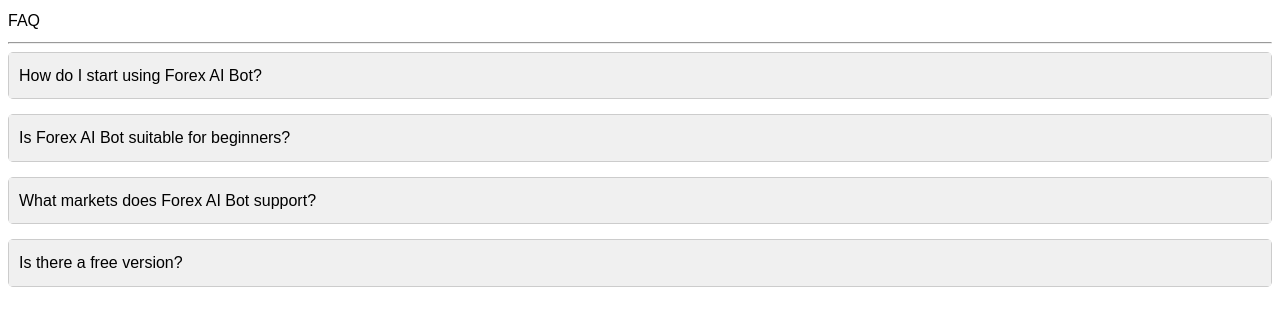
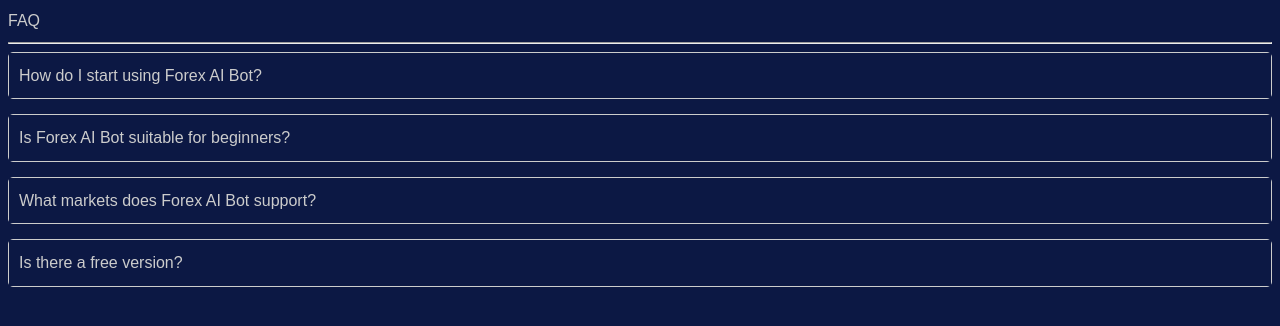
Before and after one commit to leonTech254/ForexAiBotInfo, a plain HTML site: page index.html in a window 1280 px wide. Drawn offline with Linux system fonts and the light colour scheme.

Commit message:
[Fix] brodcastmessage

```diff
--- a/styles.css
+++ b/styles.css
@@ -1,6 +1,8 @@
 body {
     font-family: Arial, sans-serif;
     line-height: 1.6;
+    background-color: #0C1844;
+    color: #ccc;
 }
 
 .faq-item {
@@ -11,6 +13,7 @@
 
 .question {
     background-color: #f0f0f0;
+    background-color: #0C1844;
     padding: 10px;
     cursor: pointer;
 }
```
